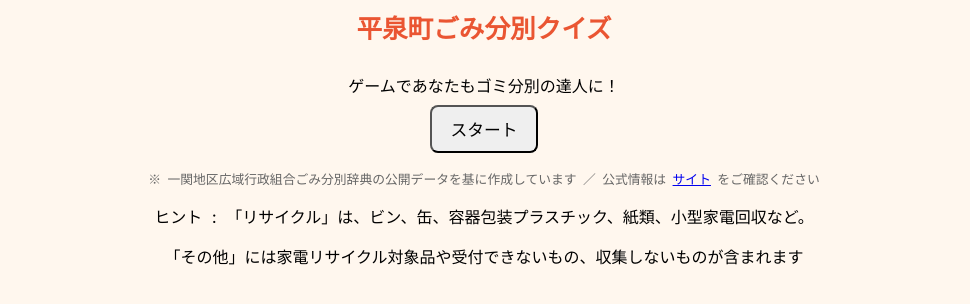
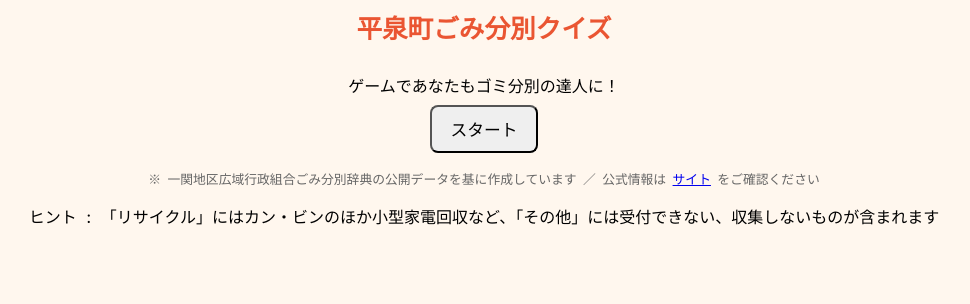
Before and after one commit to evergreen90/garbage-game, a Flask app: page / in a window 1280 px wide. Shown: the top 304 px of the page, without its empty margins (156-1126 px from the left). Run offline with Flask 3, Linux system fonts and the light colour scheme.

Commit message:
css,index修正

```diff
--- a/static/style.css
+++ b/static/style.css
@@ -107,8 +107,8 @@ body {
     width: 100%;
     /* コンテナ幅いっぱい */
     min-height: 56px;
-    /* タップしやすい高さ # 1.15em -> 1.13em */
-    font-size: 1.13em;
+    /* タップしやすい高さ # */
+    font-size: 1.15em;
     /* 文字もやや大きく */
     border: none;
     border-radius: 10px;
--- a/templates/index.html
+++ b/templates/index.html
@@ -34,8 +34,7 @@
         </div>
         <div id="result" class="result"></div>
     </div>
-    <p>ヒント : 「リサイクル」は、ビン、缶、容器包装プラスチック、紙類、小型家電回収など。</p>
-    <p>「その他」には家電リサイクル対象品や受付できないもの、収集しないものが含まれます</p>
+    <p>ヒント : 「リサイクル」にはカン・ビンのほか小型家電回収など、「その他」には受付できない、収集しないものが含まれます</p>
     <script src="/static/script.js"></script>
 </body>
 
```
